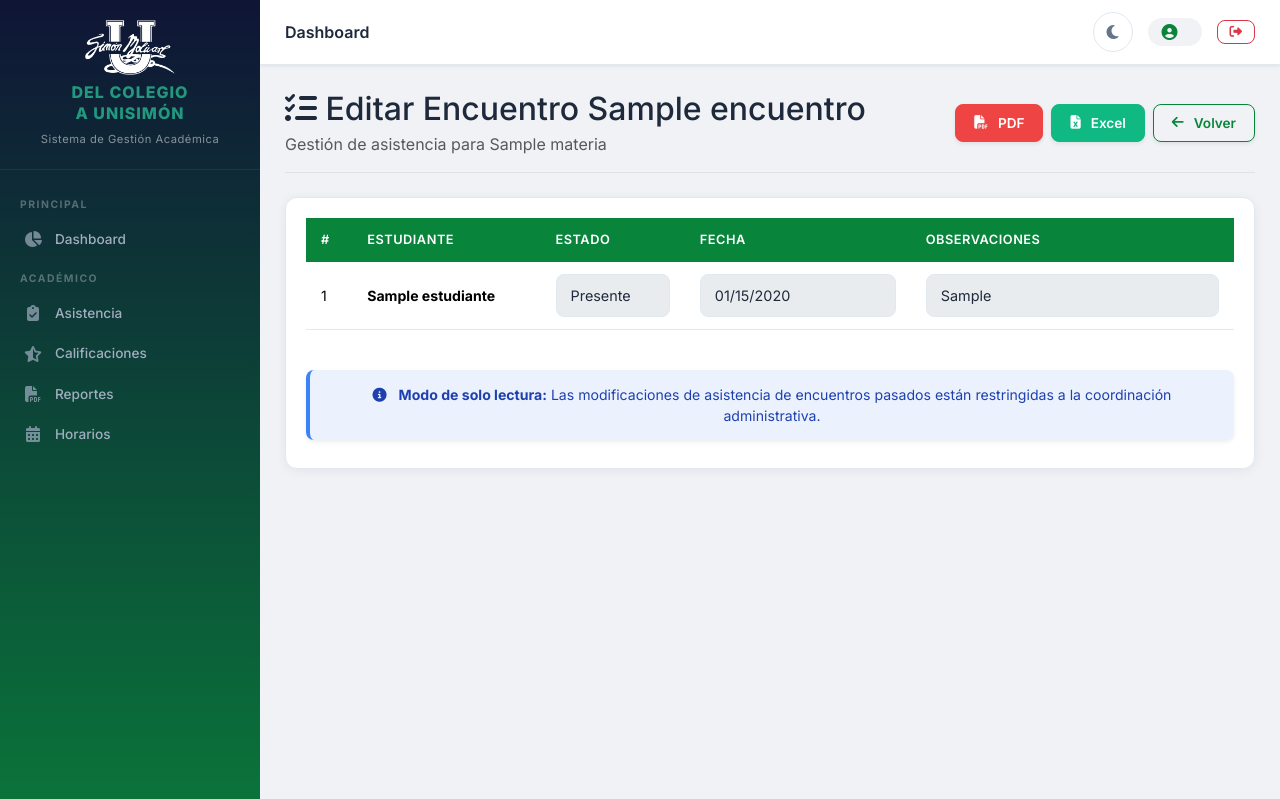
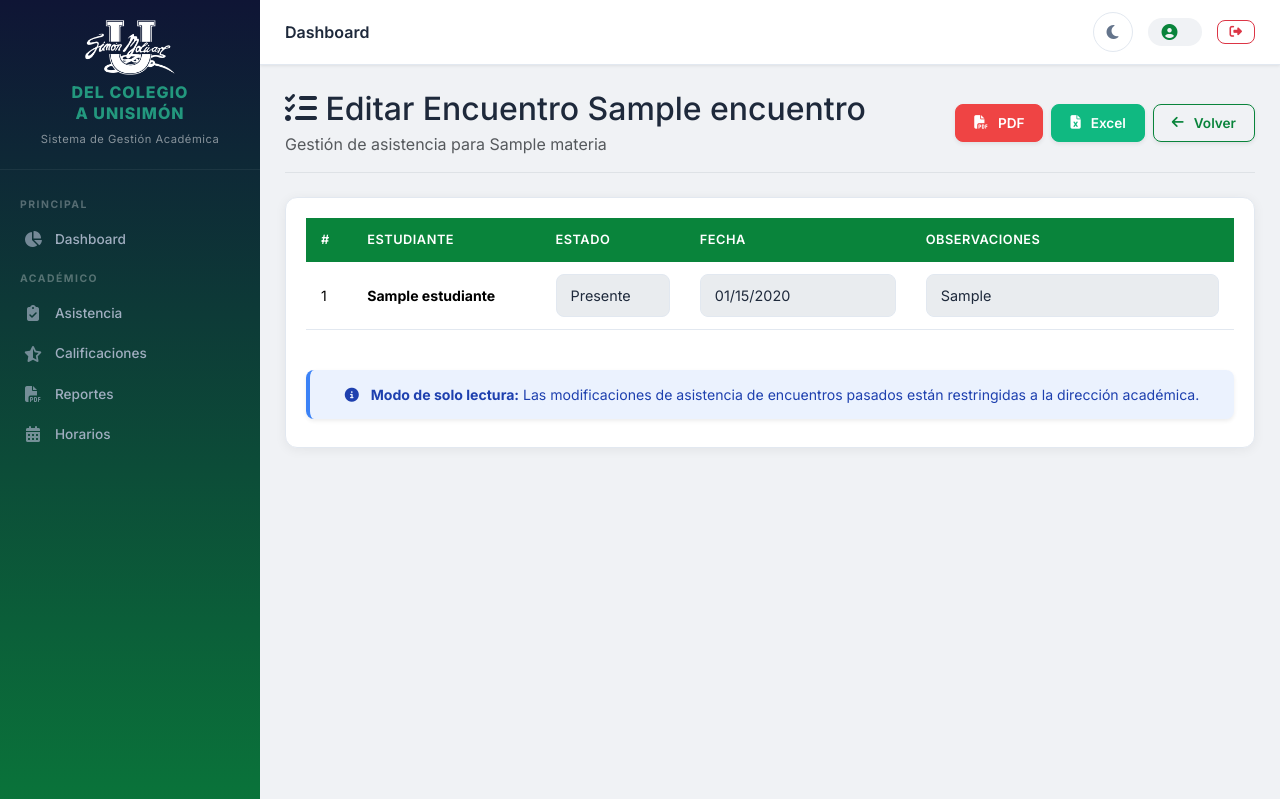
Before and after one commit to DOKWILL/Del_Colegio_a_Unisimon, a Django app: template templates/asistencia/detalle_encuentro.html in a window 1280 px wide. Shown: the top 799 px of the page. Run offline with Django 5.2, Linux system fonts and the light colour scheme; tables that the repository leaves empty hold one stand-in row (values such as "Sample post"); the template is opened without the code that fills it: values that come from a table or form of the project are taken from there, most other values are stand-ins (such as "Sample title", 1, 10 or a date in 2020); some libraries are stand-ins or nearby versions.

Commit message:
Update alert message for read-only mode

```diff
--- a/templates/asistencia/detalle_encuentro.html
+++ b/templates/asistencia/detalle_encuentro.html
@@ -78,7 +78,7 @@
                     </button>
                 {% else %}
                     <div class="alert alert-info shadow-sm w-100 text-center mb-0" role="alert">
-                        <i class="fas fa-info-circle me-2"></i> <strong>Modo de solo lectura:</strong> Las modificaciones de asistencia de encuentros pasados están restringidas a la coordinación administrativa.
+                        <i class="fas fa-info-circle me-2"></i> <strong>Modo de solo lectura:</strong> Las modificaciones de asistencia de encuentros pasados están restringidas a la dirección académica.
                     </div>
                 {% endif %}
             </div>
```
